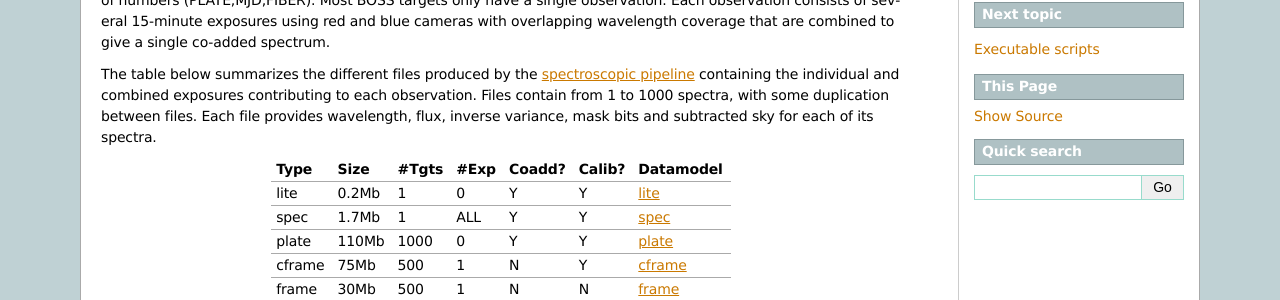
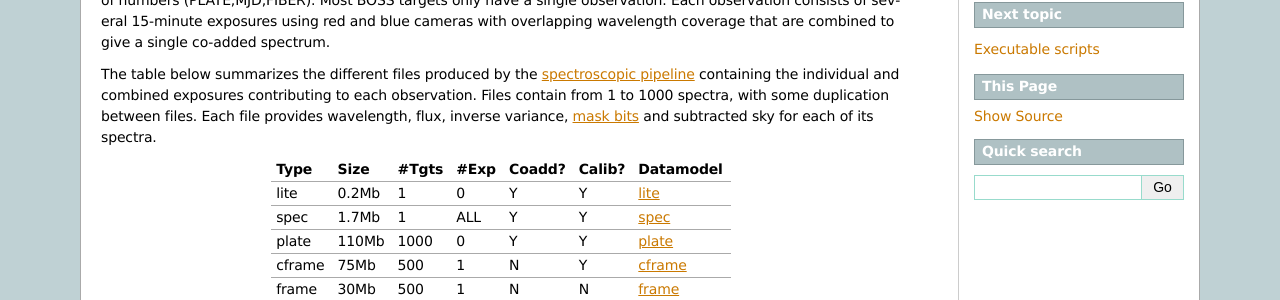
Before and after one commit to dkirkby/bossdata, a Sphinx documentation site: the page built from docs/overview.rst, in a window 1280 px wide. Shown: the part 122-422 px from the top of the page. Built offline with Sphinx 7.4.7, drawn with Linux system fonts in a browser that asks for light colours; part of the change alters nothing that is shown.

```diff
--- a/docs/overview.rst
+++ b/docs/overview.rst
@@ -4,7 +4,7 @@ Overview of BOSS Data
 
 BOSS data consists of `spectroscopic observations <http://www.sdss.org/dr12/spectro/spectro_basics/>`_ of astrophysical `targets <http://www.sdss.org/dr12/algorithms/boss_target_selection/>`_. An observation is identified by a triplet of numbers (PLATE,MJD,FIBER). Most BOSS targets only have a single observation. Each observation consists of several 15-minute exposures using red and blue cameras with overlapping wavelength coverage that are combined to give a single co-added spectrum.
 
-The table below summarizes the different files produced by the `spectroscopic pipeline <http://www.sdss.org/dr12/spectro/pipeline/>`_ containing the individual and combined exposures contributing to each observation. Files contain from 1 to 1000 spectra, with some duplication between files.  Each file provides wavelength, flux, inverse variance, mask bits and subtracted sky for each of its spectra.
+The table below summarizes the different files produced by the `spectroscopic pipeline <http://www.sdss.org/dr12/spectro/pipeline/>`_ containing the individual and combined exposures contributing to each observation. Files contain from 1 to 1000 spectra, with some duplication between files.  Each file provides wavelength, flux, inverse variance, `mask bits <https://www.sdss3.org/dr9/algorithms/bitmask_sppixmask.php>`_ and subtracted sky for each of its spectra.
 
 ====== ====== ===== ==== ====== ====== =========
 Type   Size   #Tgts #Exp Coadd? Calib? Datamodel
```
